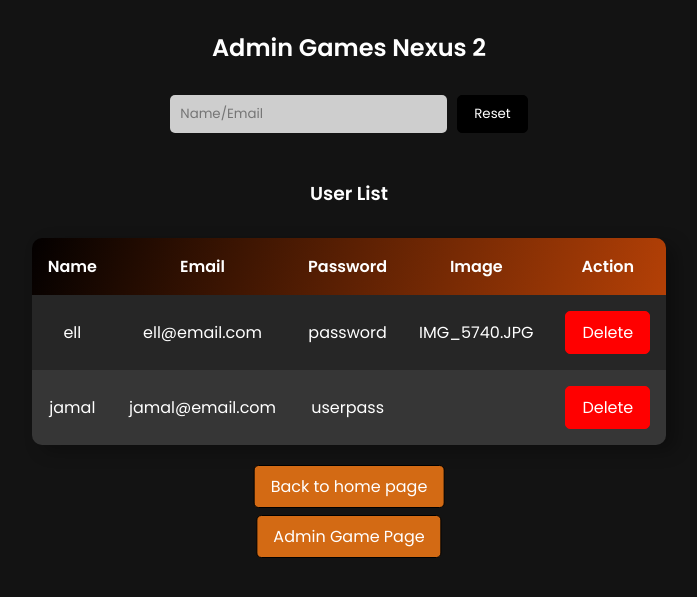
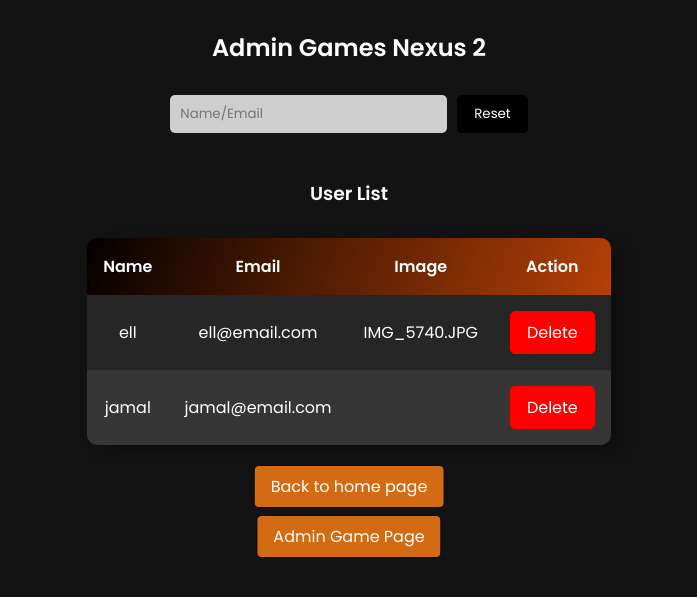
Before and after one commit to ell28/Fix-Webprog, a PHP site: page /adminpage.php in a window 1280 px wide. Shown: the top 597 px of the page, without its empty margins (291-988 px from the left). Run offline with PHP 8.4, Linux system fonts and the light colour scheme; data comes from the database, SQL or seed files in the repository.

Commit message:
Deleted password column shown on admin page

```diff
--- a/adminpage.php
+++ b/adminpage.php
@@ -23,7 +23,6 @@
             <tr class="table-head-row">
                 <th>Name</th>
                 <th>Email</th>
-                <th>Password</th>
                 <th>Image</th>
                 <th>Action</th>
             </tr>
@@ -48,7 +47,6 @@
                     echo "<tr class='table-body-row'>";
                     echo "<td>" . $row['name'] . "</td>";
                     echo "<td>" . $row['email'] . "</td>";
-                    echo "<td>" . $row['password'] . "</td>";
                     echo "<td>" . $row['image'] . "</td>";
 
                     echo "<td><div class='link-wrapper'><a class='btn btn-delete' href='?id=" . $row['id'] . "'>Delete</a>";
```
